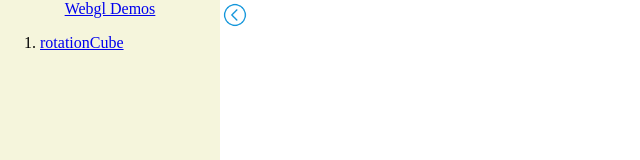
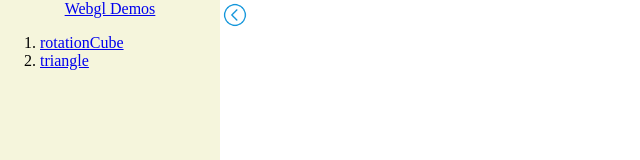
Before and after one commit to lovefengruoqing/webgl-demo, a React app: page / in a window 1280 px wide. Shown: the top 160 px of the page, without its empty margins (0-640 px from the left). Built offline with nearby package versions, Linux system fonts and the light colour scheme.

Commit message:
fix eslint error && add new demo

```diff
--- /dev/null
+++ b/src/examples/custom.ts
@@ -0,0 +1,18 @@
+import { createShader, createProgram } from '@/utils';
+
+type preparedWorkedProp = {
+  canvas: HTMLCanvasElement, vetexShaderSource: string, fragmentShaderSource: string
+}
+
+export const doPreparedWorked = ({
+  canvas, vetexShaderSource, fragmentShaderSource,
+}: preparedWorkedProp) => {
+  const gl = canvas.getContext('webgl');
+  const vetexShader = createShader(gl, gl.VERTEX_SHADER, vetexShaderSource);
+  const fragmentShader = createShader(gl, gl.FRAGMENT_SHADER, fragmentShaderSource);
+  const program = createProgram(gl, vetexShader, fragmentShader);
+
+  return {
+    gl, vetexShader, fragmentShader, program,
+  };
+};
--- a/src/examples/index.ts
+++ b/src/examples/index.ts
@@ -1,5 +1,7 @@
 import rotationCube from './rotationCube';
+import triangle from './triangle';
 
 export default [
   { title: 'rotationCube', handler: rotationCube },
+  { title: 'triangle', handler: triangle },
 ];
--- a/src/examples/rotationCube/index.ts
+++ b/src/examples/rotationCube/index.ts
@@ -5,6 +5,7 @@ import {
 import { mat4 } from 'gl-matrix';
 import huaji from '@/assets/huaji.png';
 import { vetexShaderSource, fragmentShaderSource } from './source';
+import { doPreparedWorked } from '../custom';
 // import { GUI } from 'dat.gui'
 
 type ProgramInfo = {
@@ -297,16 +298,9 @@ const drawScene = (
 };
 
 const render = async (canvas: HTMLCanvasElement, autoRotate: boolean = true) => {
-  const gl = canvas.getContext('webgl');
-
-  const vetexShader = createShader(gl, gl.VERTEX_SHADER, vetexShaderSource);
-  const fragmentShader = createShader(
-    gl,
-    gl.FRAGMENT_SHADER,
-    fragmentShaderSource,
-  );
-
-  const program = createProgram(gl, vetexShader, fragmentShader);
+  const {
+    gl, program,
+  } = doPreparedWorked({ canvas, vetexShaderSource, fragmentShaderSource });
 
   const programInfo: ProgramInfo = {
     program,
--- /dev/null
+++ b/src/examples/triangle/index.ts
@@ -0,0 +1,68 @@
+import { resize } from '@/utils';
+import { vetexShaderSource, fragmentShaderSource } from './source';
+import { doPreparedWorked } from '../custom';
+
+const render = (canvas: HTMLCanvasElement) => {
+  const { gl, program } = doPreparedWorked(
+    { canvas, vetexShaderSource, fragmentShaderSource },
+  );
+
+  // look up where the vertex data needs to go.
+  const positionAttributeLocation = gl.getAttribLocation(program, 'a_position');
+
+  // Create a buffer and put three 2d clip space points in it
+  const positionBuffer = gl.createBuffer();
+
+  // Bind it to ARRAY_BUFFER (think of it as ARRAY_BUFFER = positionBuffer)
+  gl.bindBuffer(gl.ARRAY_BUFFER, positionBuffer);
+
+  const positions = [
+    0, 0,
+    0, 0.5,
+    0.7, 0,
+  ];
+  gl.bufferData(gl.ARRAY_BUFFER, new Float32Array(positions), gl.STATIC_DRAW);
+
+  // code above this line is initialization code.
+  // code below this line is rendering code.
+
+  resize(gl);
+
+  // Tell WebGL how to convert from clip space to pixels
+  gl.viewport(0, 0, gl.canvas.width, gl.canvas.height);
+
+  // Clear the canvas
+  gl.clearColor(0, 0, 0, 0);
+  gl.clear(gl.COLOR_BUFFER_BIT);
+
+  // Tell it to use our program (pair of shaders)
+  gl.useProgram(program);
+
+  // Turn on the attribute
+  gl.enableVertexAttribArray(positionAttributeLocation);
+
+  // Bind the position buffer.
+  gl.bindBuffer(gl.ARRAY_BUFFER, positionBuffer);
+
+  // Tell the attribute how to get data out of positionBuffer (ARRAY_BUFFER)
+  const size = 2; // 2 components per iteration
+  const type = gl.FLOAT; // the data is 32bit floats
+  const normalize = false; // don't normalize the data
+  const stride = 0; // 0 = move forward size * sizeof(type) each iteration to get the next position
+  let offset = 0; // start at the beginning of the buffer
+  gl.vertexAttribPointer(
+    positionAttributeLocation, size, type, normalize, stride, offset,
+  );
+
+  // draw
+  const primitiveType = gl.TRIANGLES;
+  offset = 0;
+  const count = 3;
+  gl.drawArrays(primitiveType, offset, count);
+};
+
+const dispose = () => {
+  console.log('dispose!');
+};
+
+export default { render, dispose };
--- /dev/null
+++ b/src/examples/triangle/source.ts
@@ -0,0 +1,21 @@
+
+export const vetexShaderSource = `
+// an attribute will receive data from a buffer
+attribute vec4 a_position;
+
+// all shaders have a main function
+void main() {
+  // gl_Position is a special variable a vertex shader
+  // is responsible for setting
+  gl_Position = a_position;
+}`;
+export const fragmentShaderSource = `
+// fragment shaders don't have a default precision so we need
+// to pick one. mediump is a good default
+precision mediump float;
+
+void main() {
+  // gl_FragColor is a special variable a fragment shader
+  // is responsible for setting
+  gl_FragColor = vec4(1, 0, 0.5, 1); // return redish-purple
+}`;
--- a/src/main.tsx
+++ b/src/main.tsx
@@ -5,7 +5,6 @@ import './main.less';
 import expand from '@/assets/expand.png';
 import examples from './examples';
 import { getQueryParam } from './utils';
-
 
 const App: React.FC<{
   List: Array<{
@@ -27,7 +26,7 @@ const App: React.FC<{
       document.title = curItem.title;
       curItem.handler.render(canvasRef.current);
     }
-  });
+  }, []);
 
   return (
     <>
@@ -39,12 +38,13 @@ const App: React.FC<{
           style={{
             backgroundImage: `url(${expand})`,
           }}
+          aria-label="toggle"
+          role="button"
+          tabIndex={0}
           className={`${toggle ? 'rotate-180' : ''}`}
-          onClick={
-          () => {
+          onClick={() => {
             setToggle(!toggle);
-          }
-        }
+          }}
         />
         <ol>
           {List.map(({ title, handler }) => (
```
Also changed, not shown: .eslintrc.js.
